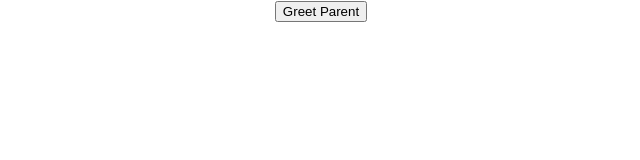
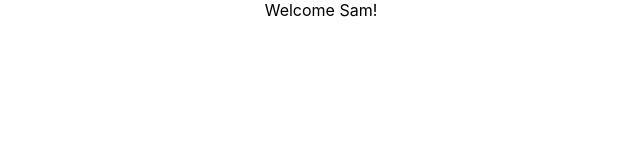
Before and after one commit to LavenderLemonade/learning-react, a React (Create React App) app in the folder hello-world/: page / in a window 1280 px wide. Shown: the top 160 px of the page, without its empty margins (319-959 px from the left). Built offline with nearby package versions, Linux system fonts and the light colour scheme.

Commit message:
learning about conditional rendering, some really interesting stuff

```diff
--- a/hello-world/src/App.js
+++ b/hello-world/src/App.js
@@ -8,6 +8,7 @@
 import ClassClick from './Components/ClassClick';
 import EventBind from './Components/EventBind';
 import ParentComponent from './Components/ParentComponent';
+import UserGreeting from './Components/UserGreeting';
 
 function App() {
   return (
@@ -33,7 +34,9 @@
 
       {/* <EventBind /> */}
 
-      <ParentComponent />
+      {/* <ParentComponent /> */}
+
+      <UserGreeting />
 
     </div>
   );
--- /dev/null
+++ b/hello-world/src/Components/UserGreeting.js
@@ -0,0 +1,56 @@
+import React, { Component } from 'react'
+
+class UserGreeting extends Component {
+    constructor(props) {
+      super(props)
+
+      this.state = {
+         isLoggedIn: true
+      }
+    }
+
+    render(){
+        return this.state.isLoggedIn && <div> Welcome Sam!</div>
+    }
+
+
+
+    //-------------------------------------------------------------------------
+    //------------------Ternary Operator Method------------------------------
+//   render() {
+//     return this.state.isLoggedIn ? (
+//         <div> Welcome Sam </div> ): (<div> Welcome Guest</div>
+//     )
+    //------------------------------------------------------------------
+    //------------------Element Variable Method -------------------------
+    // let message
+    // if (this.state.isLoggedIn){
+    //     message = <div> Welcome Sam!</div>
+    // } else {
+    //     message = <div> Welcome Guest! </div>
+    // }
+
+    // return <div> {message} </div>
+    //-------------------------------------------------------------------
+    //---------------------If/Else Method-----------------------
+    // }
+    //   if(this.state.isLoggedIn){
+    //       return (
+    //           <div> Welcome Sam! </div>
+    //       )
+    //   } else {
+    //       return (
+    //           <div> Welcome Guest! </div>
+    //       )
+    //   }
+    // return (
+    //   <div>
+    //     <div> Welcome Sam! </div>
+    //     <div> Welcome Guest! </div> so this is the if/else approach
+    //   </div>
+    // )
+    //---------------------------------------------------------------
+
+}
+
+export default UserGreeting
```
